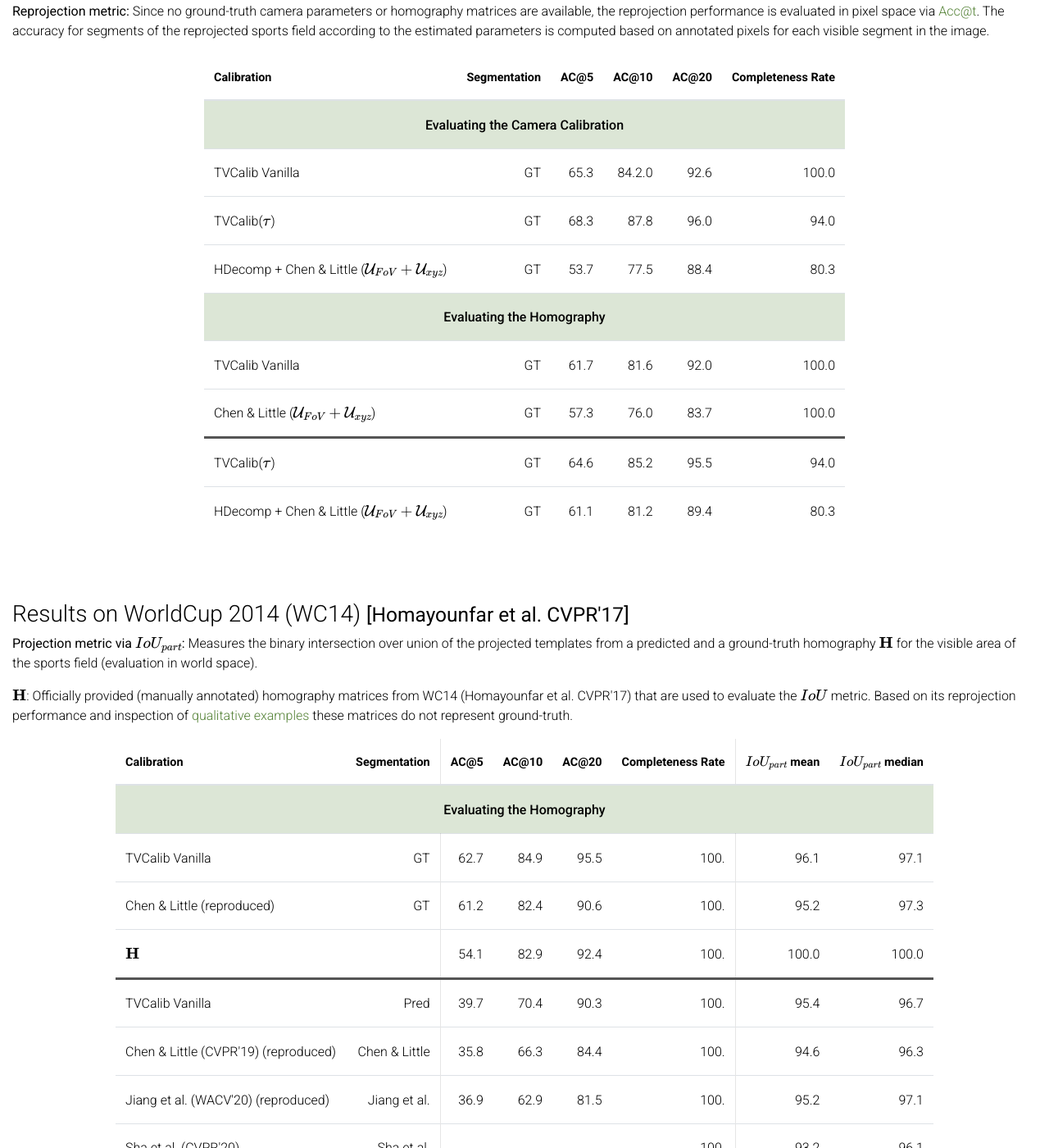
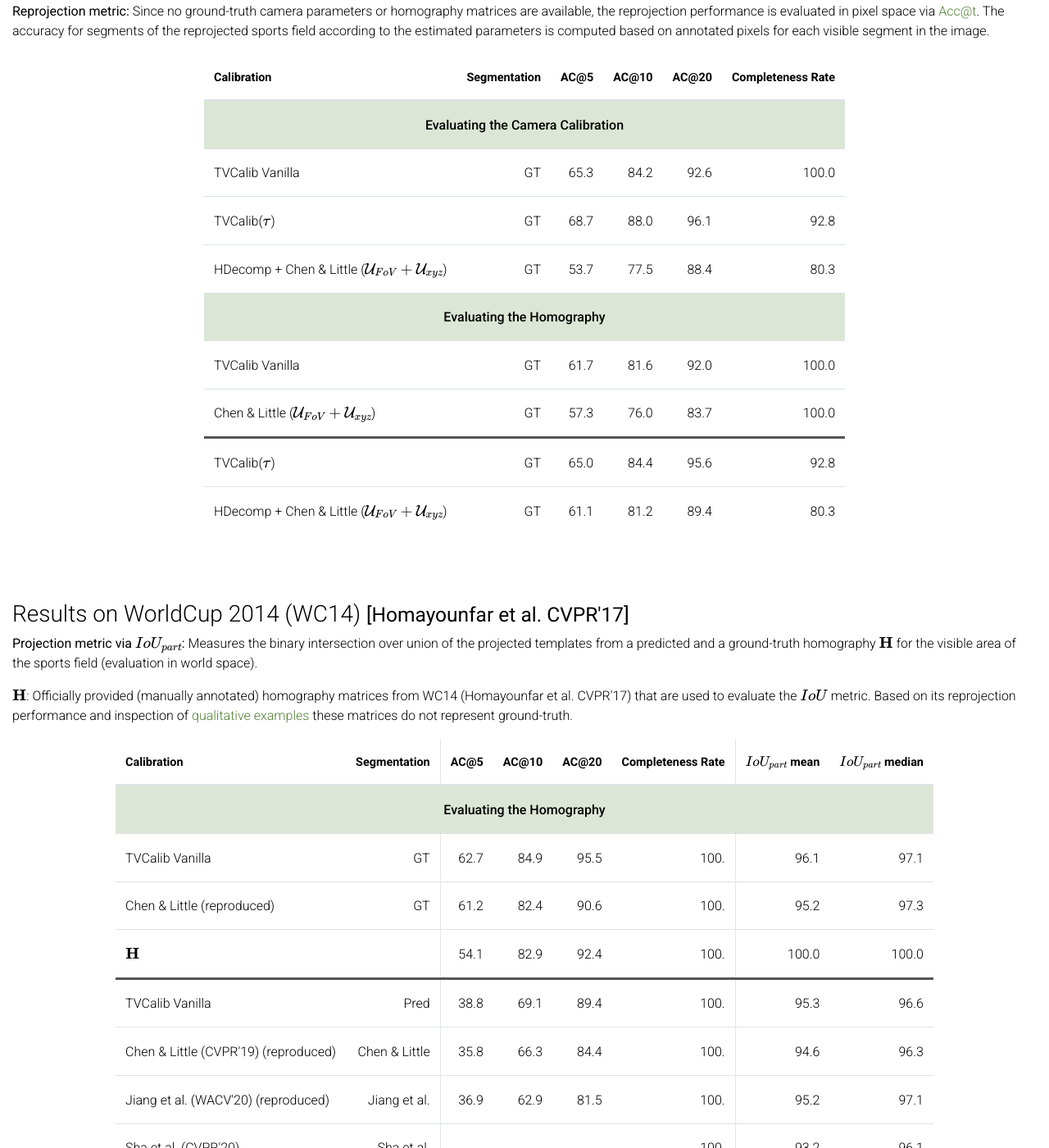
Before and after one commit to MM4SPA/tvcalib, a Jekyll site: the page built from _pages/about.md, in a window 1280 px wide and 1400 px high, scrolled down 2303 px. Shown: the whole window at 82% size. Built offline with Jekyll 4.4.1, drawn with Linux system fonts in a browser that asks for light colours; full-size pictures stand in for the smaller copies a plugin makes; comment, search, counter and statistics services are not loaded; a style sheet for code colours, icons or effects is not loaded.

Commit message:
updated results with wacv23 cam ready results

```diff
--- a/_includes/results_sncalib.html
+++ b/_includes/results_sncalib.html
@@ -29,17 +29,17 @@
                 <td style="text-align: left;">TVCalib Vanilla</td>
                 <td style="text-align: right;">GT</td>
                 <td style="text-align: right;">65.3</td>
-                <td style="text-align: right;">84.2.0</td>
+                <td style="text-align: right;">84.2</td>
                 <td style="text-align: right;">92.6</td>
                 <td style="text-align: right;">100.0</td>
             </tr>
             <tr>
                 <td style="text-align: left;">TVCalib(\(\tau\))</td>
                 <td style="text-align: right;">GT</td>
-                <td style="text-align: right;">68.3</td>
-                <td style="text-align: right;">87.8</td>
-                <td style="text-align: right;">96.0</td>
-                <td style="text-align: right;">94.0</td>
+                <td style="text-align: right;">68.7</td>
+                <td style="text-align: right;">88.0</td>
+                <td style="text-align: right;">96.1</td>
+                <td style="text-align: right;">92.8</td>
             </tr>
             <tr>
                 <td style="text-align: left;">HDecomp + Chen & Little (\(\mathcal{U}_{FoV}+\mathcal{U}_{xyz}\))
@@ -77,10 +77,10 @@
             <tr style="border-top: 3px solid #555;">
                 <td style="text-align: left;">TVCalib(\(\tau\))</td>
                 <td style="text-align: right;">GT</td>
-                <td style="text-align: right;">64.6</td>
-                <td style="text-align: right;">85.2</td>
-                <td style="text-align: right;">95.5</td>
-                <td style="text-align: right;">94.0</td>
+                <td style="text-align: right;">65.0</td>
+                <td style="text-align: right;">84.4</td>
+                <td style="text-align: right;">95.6</td>
+                <td style="text-align: right;">92.8</td>
             </tr>
             <tr>
                 <td style="text-align: left;">HDecomp + Chen & Little (\(\mathcal{U}_{FoV}+\mathcal{U}_{xyz}\))
--- a/_includes/results_wc14.html
+++ b/_includes/results_wc14.html
@@ -67,12 +67,12 @@
             <tr style="border-top: 3px solid #555;">
                 <td style="text-align: left;">TVCalib Vanilla</td>
                 <td style="text-align: right; border-right: 1px solid rgba(0, 0, 0, .1);">Pred</td>
-                <td style="text-align: right;">39.7</td>
-                <td style="text-align: right;">70.4</td>
-                <td style="text-align: right;">90.3</td>
+                <td style="text-align: right;">38.8</td>
+                <td style="text-align: right;">69.1</td>
+                <td style="text-align: right;">89.4</td>
                 <td style="text-align: right; border-right: 1px solid rgba(0, 0, 0, .1);">100.</td>
-                <td style="text-align: right;">95.4</td>
-                <td style="text-align: right;">96.7</td>
+                <td style="text-align: right;">95.3</td>
+                <td style="text-align: right;">96.6</td>
             </tr>
             <tr>
                 <td style="text-align: left;">Chen & Little (CVPR'19) (reproduced)</td>
```
